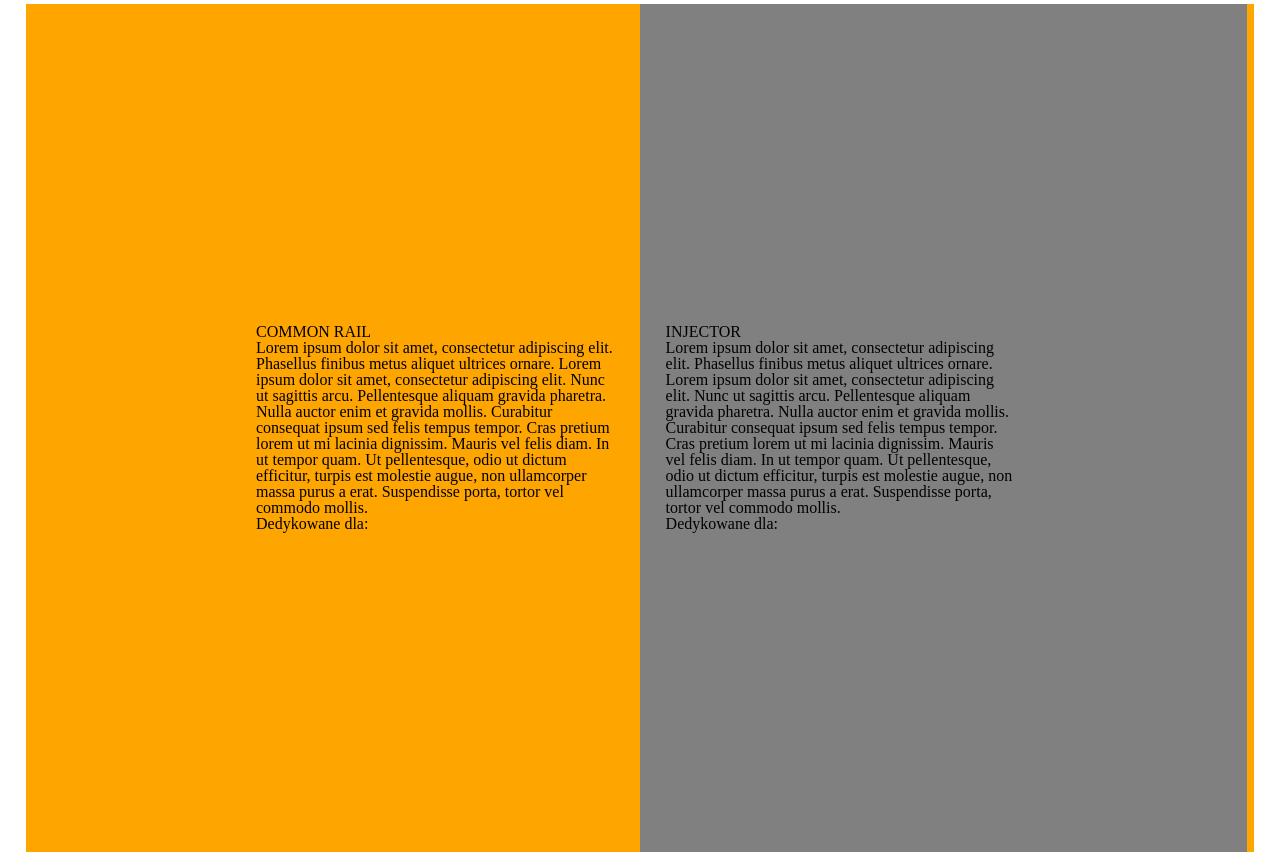
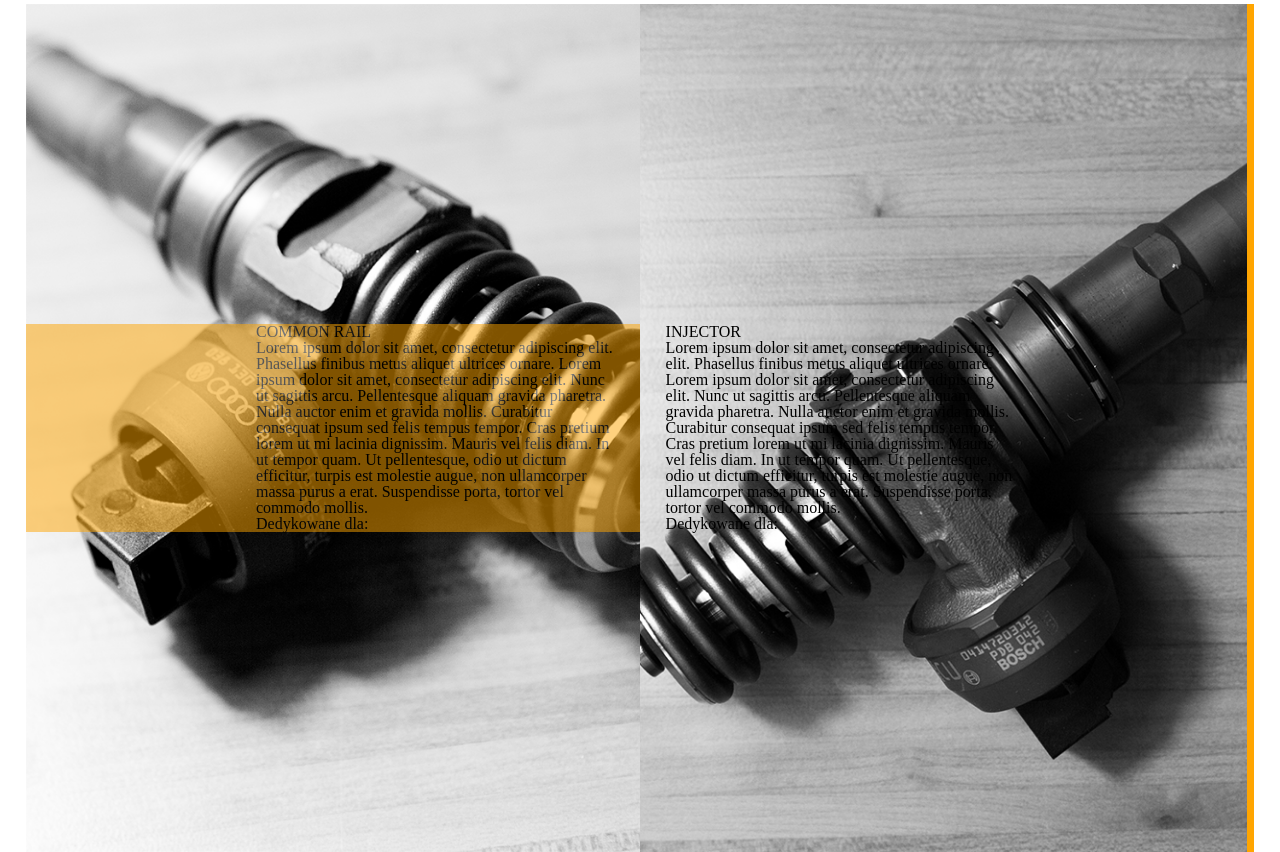
Before and after one commit to hihajdus/railcom, a website: page index.html in a window 1280 px wide. Shown: the part 1822-2674 px from the top of the page. Drawn offline with Linux system fonts and the light colour scheme.

Commit message:
products injector add foto

```diff
--- a/sass/partials/_section.scss
+++ b/sass/partials/_section.scss
@@ -30,17 +30,20 @@
 #products-1 {
 
     #products-common-rail {
-        //background-image: url('../images/tlo-about.png');
-        background-size: contain;
+        background-image: url('../images/common-rail.png');
+        background-size: cover;
         background-repeat: no-repeat;
+    }
+
+    #common-rail {
         background-color: orange;
+        opacity: 0.5;
     }
 
     #products-injector {
-        //background-image: url('../images/tlo-about.png');
-        background-size: contain;
+        background-image: url('../images/injector-2.png');
+        background-size: cover;
         background-repeat: no-repeat;
-        background-color: gray;
     }
 }
 
```
Also changed, not shown: css/main.css, images/common-rail.png (added), images/injector-2.png (added), images/injector.png (added), images/pasek-dlugi.png (added), images/pasek-krotki.png (added).
